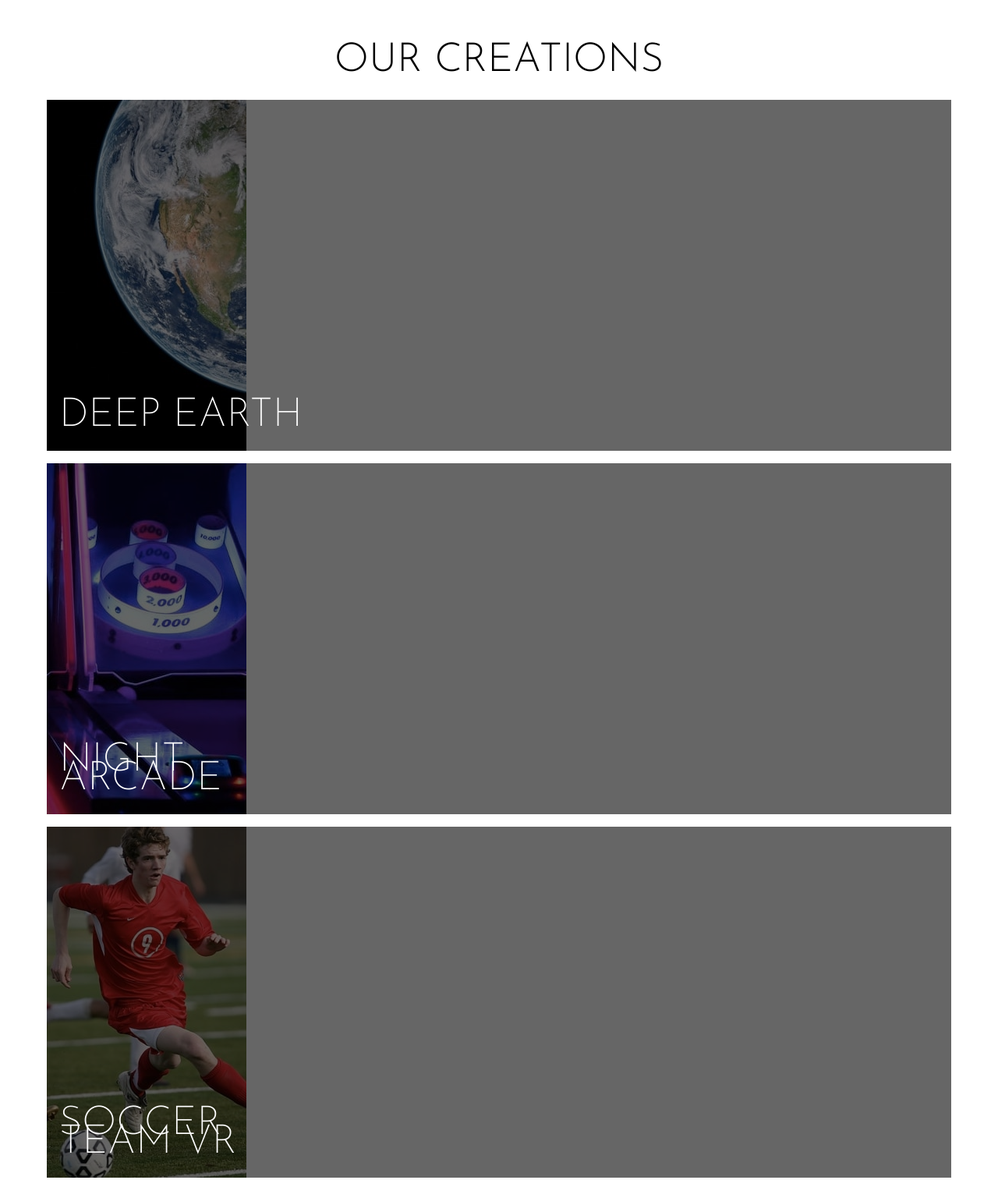
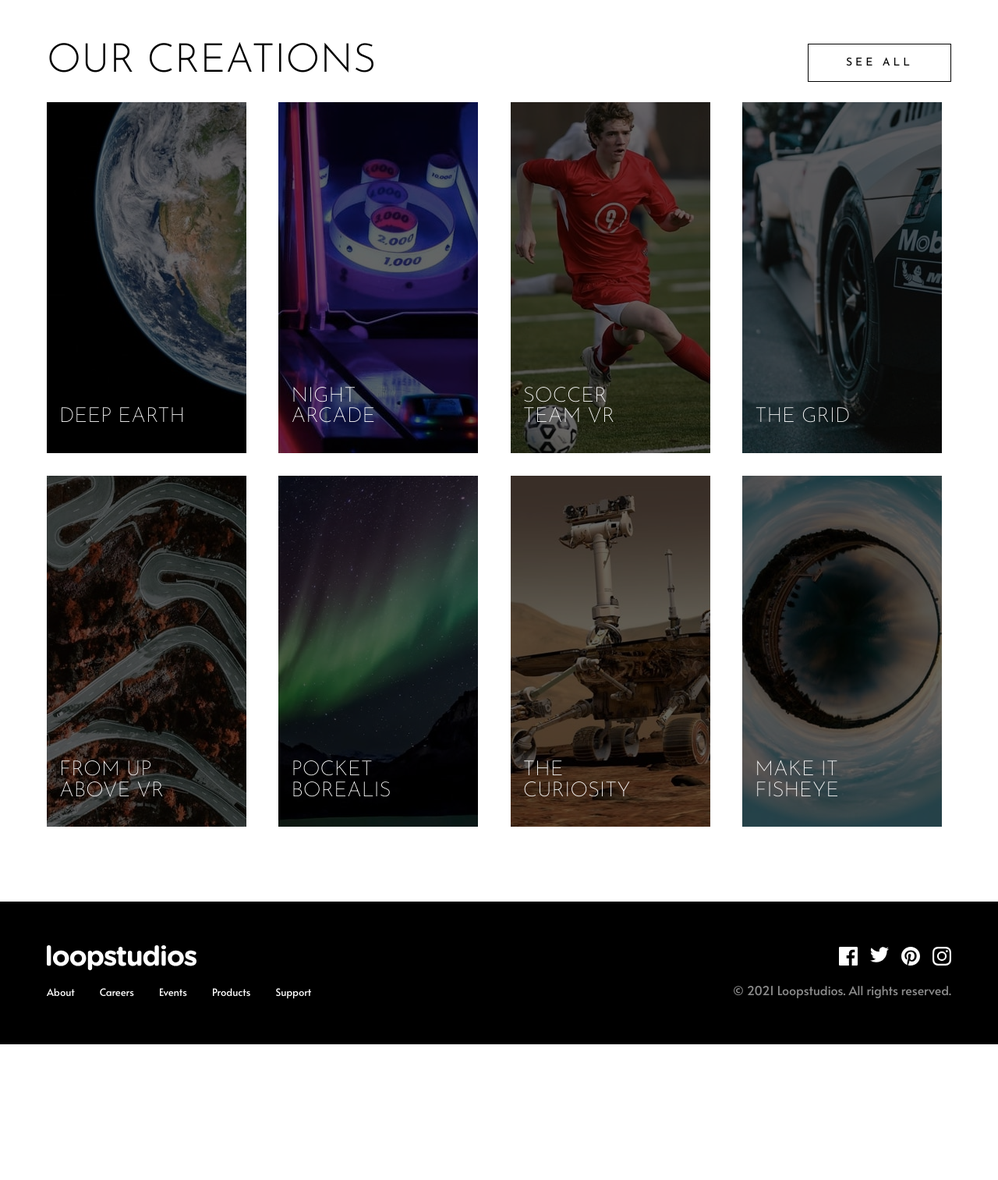
Before and after one commit to ralphvirtucio/loopstudios-landing-page, a website: page index.html in a window 1280 px wide. Shown: the part 1620-3133 px from the top of the page at 78% size. After the commit the page ends 2959 px from the top, so only its background shows below. Drawn offline with Linux system fonts and the light colour scheme.

Commit message:
Features: Desktop Design for cleanup

```diff
--- a/index.html
+++ b/index.html
@@ -49,7 +49,10 @@
 
    <section class="our-creations [ wrapper ]">
       <div>
-        <h2>Our Creations</h2>
+        <div class="[ flex ] [ our-creations__cta ]">
+          <h2>Our Creations</h2>
+          <a class="see-all see-all--desktop">See all</a>
+        </div>
         <ul class="list">
           <li>
             <picture>
@@ -82,9 +85,8 @@
           <li>
             <picture>
               <source media="(min-width: 48rem)" srcset="./images/desktop/image-from-above.jpg">
-              <img src="./images/mobile/image-grid.jpg" alt="The Grid">
+              <img src="./images/mobile/image-from-above.jpg" alt="From Up Above VR">
             </picture>
-            <img src="./images/mobile/image-from-above.jpg" alt="From Up Above VR">
             <h3>From Up Above VR</h3>
           </li>
           <li>
@@ -109,14 +111,15 @@
             <h3>Make it fisheye</h3>
           </li>
         </ul>
-        <a>See all</a>
+        <a class="see-all see-all--mobile">See all</a>
       </div>
    </section>
   </main>
 
   <footer>
    <div class="[ wrapper ] footer">
-    <img src="./images/logo.svg" alt="Loopstudios" class="logo">
+    <div class="col">
+      <img src="./images/logo.svg" alt="Loopstudios" class="logo">
     <nav>
       <ul class="nav">
         <li><a href="#">About</a></li>
@@ -126,6 +129,9 @@
         <li><a href="#">Support</a></li>
       </ul>
     </nav>
+    </div>
+    <div>
+
     <ul class="socials">
       <li>
         <a href="https://www.facebook.com" aria-label="Facebook">
@@ -149,48 +155,8 @@
       </li>
     </ul>
     <p>© 2021 Loopstudios. All rights reserved.</p>
+  </div>
    </div>
   </footer>
-
-  <!-- About
-  Careers
-  Events
-  Products
-  Support
-
-  Immersive experiences that deliver
-
-  The leader in interactive VR
-
-  Founded in 2011, Loopstudios has been producing world-class virtual reality
-  projects for some of the best companies around the globe. Our award-winning
-  creations have transformed businesses through digital experiences that bind
-  to their brand.
-
-  Our creations
-
-  See all
-
-  Deep earth
-  Night arcade
-  Soccer team VR
-  The grid
-  From up above VR
-  Pocket borealis
-  The curiosity
-  Make it fisheye
-
-  About
-  Careers
-  Events
-  Products
-  Support -->
-
-  <!-- © 2021 Loopstudios. All rights reserved. -->
-
-  <!-- <div class="attribution">
-    Challenge by <a href="https://www.frontendmentor.io?ref=challenge" target="_blank">Frontend Mentor</a>.
-    Coded by <a href="#">Your Name Here</a>.
-  </div> -->
 </body>
 </html>
--- a/scss/blocks/_footer.scss
+++ b/scss/blocks/_footer.scss
@@ -17,9 +17,16 @@ footer {
   flex-direction: column;
   align-items: center;
   justify-content: center;
+
+  @media (min-width: 48em) {
+    flex-direction: row;
+    justify-content: space-between;
+
+  }
 }
 
 footer {
+
   .nav {
     display: flex;
     justify-content: center;
@@ -27,6 +34,14 @@ footer {
     flex-direction: column;
     gap: 1rem;
     margin-block-start: 2rem;
+
+    @media (min-width: 48em) {
+      flex-direction: row;
+      justify-content: space-between;
+      align-items: center;
+      gap: 2rem;
+      margin-block-start: 0.875rem;
+    }
 
     li a {
       color: get-color('white');
@@ -51,5 +66,11 @@ footer {
     gap: 1rem;
     margin-block-start: 3rem;
     margin-block-end: 1rem;
+
+    @media (min-width: 48em) {
+      margin-block-start: 0;
+      margin-block-end: 0.875rem;
+      justify-content: flex-end;
+    }
   }
 }
--- a/scss/blocks/_sections.scss
+++ b/scss/blocks/_sections.scss
@@ -26,8 +26,6 @@ section {
     text-align: center;
     margin-block-start: get-size('600');
     background-color: get-color('white');
-    // padding-inline-start: 6rem;
-    // padding-block-start: 6rem;
 
     @media (min-width: 48rem) {
       position: absolute;
@@ -55,6 +53,11 @@ section {
   text-align: center;
   font-family: get-utility-value('font', 'base');
 
+  &__cta {
+    justify-content: space-between;
+    align-items: center;
+  }
+
 
   .list {
     margin-block-start: get-size('600');
@@ -62,10 +65,17 @@ section {
     display: grid;
     row-gap: 1rem;
 
+    @media (min-width: 48rem) {
+      grid-template-columns: repeat(4, 1fr);
+      column-gap: 1.85rem;
+      row-gap: 1.85rem
+    }
+
 
     li {
       position: relative;
       text-align: left;
+      width: max-content;
 
       &::before {
         content: '';
@@ -85,8 +95,8 @@ section {
         font-weight: 200;
         text-transform: uppercase;
         // font-size: 1.5rem;
-        font-size: var(--step-2);
-        line-height: 1.5rem;
+        font-size: var(--step--1);
+        line-height: 1;
         width: auto;
         max-width: 12ch;
         padding: 1rem;
@@ -94,7 +104,7 @@ section {
     }
   }
 
-  a {
+  .see-all {
     border: 1px solid #000;
     display: inline-block;
     font-family: get-utility-value('font', 'base');
@@ -104,4 +114,20 @@ section {
     letter-spacing: 4px;
     font-size: 0.875rem;
   }
+
+  .see-all--desktop {
+    display: none;
+
+    @media (min-width: 48rem) {
+      display: inline-block;
+    }
+  }
+
+  .see-all--mobile {
+    display: inline-block;
+
+    @media (min-width: 48rem) {
+      display: none;
+    }
+  }
 }
```
Also changed, not shown: css/global.css, 1 other file.
